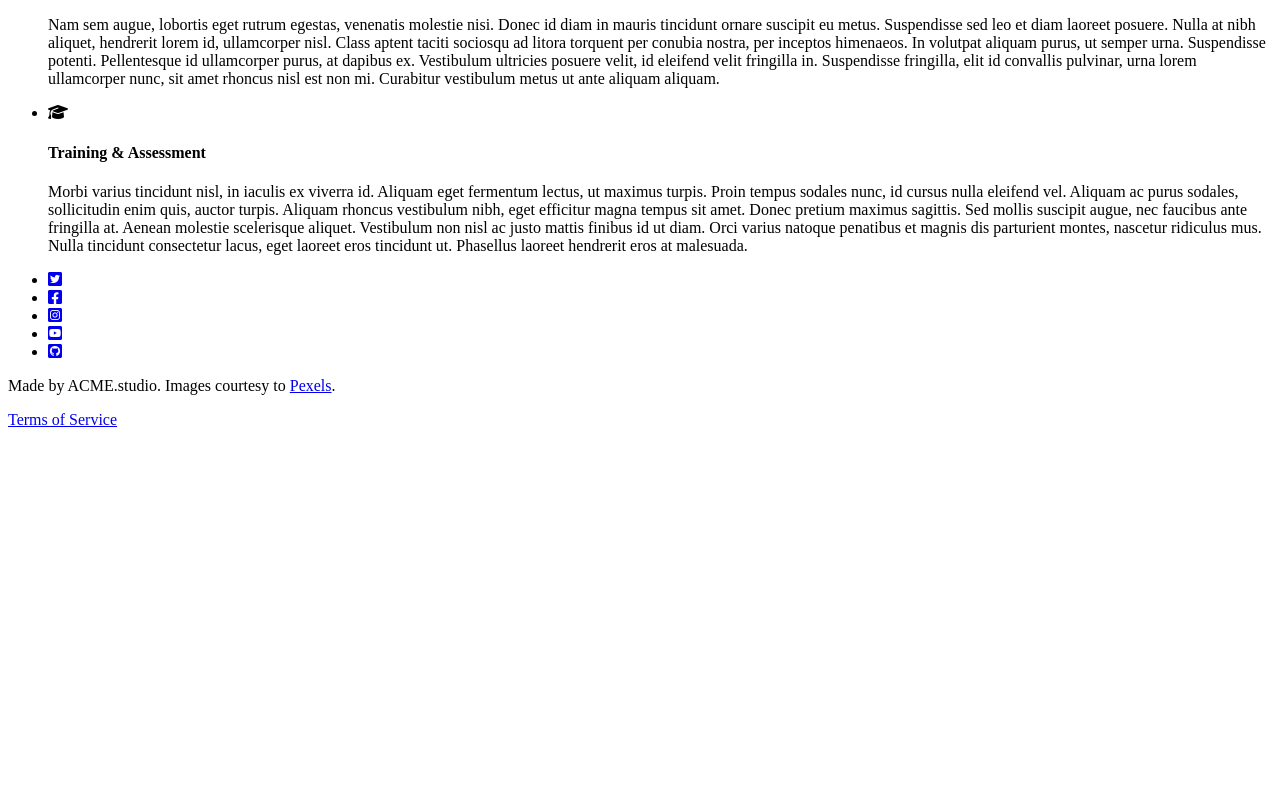
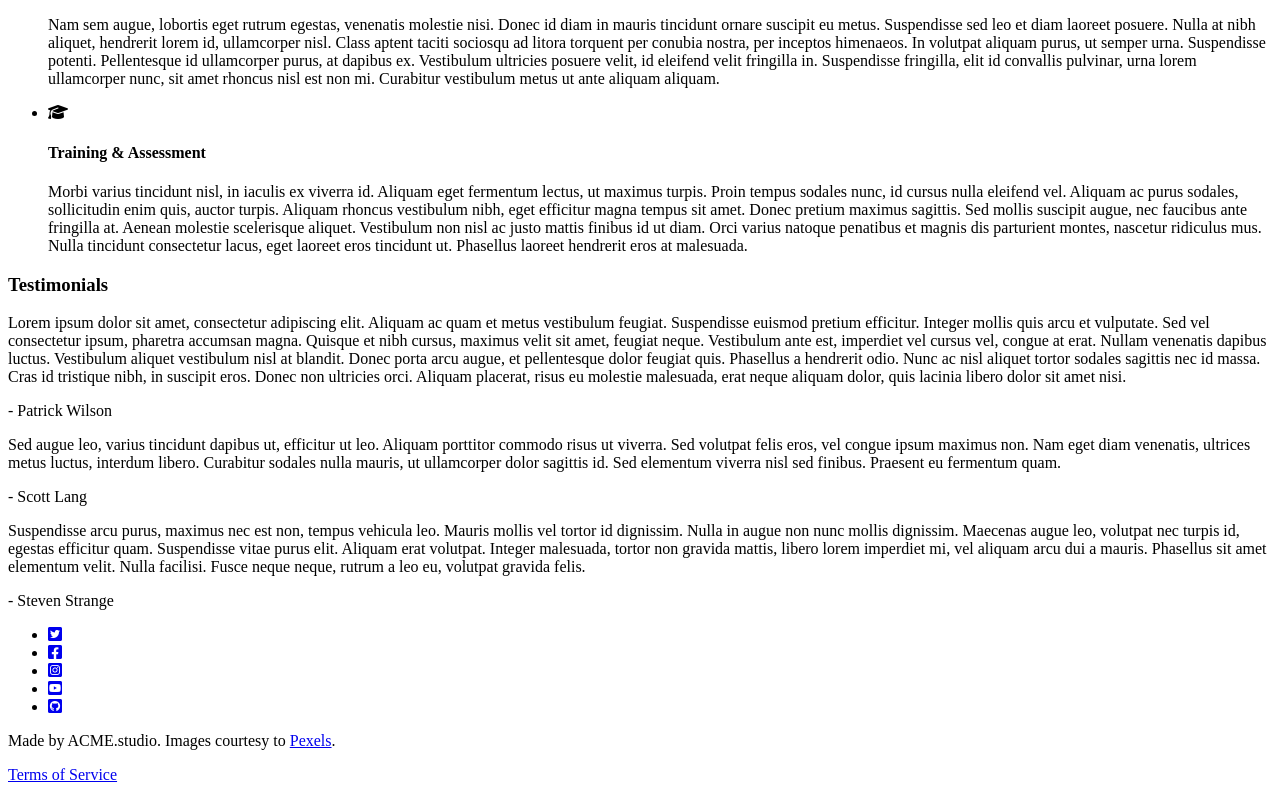
Before and after one commit to avelasquezn/acme-studio-basic-landing, a plain HTML site: page public/index.html in a window 1280 px wide. Shown: the part 914-1714 px from the top of the page. Before the commit the page ends 1359 px from the top, so only its background shows below. Drawn offline with nearby package versions, Linux system fonts and the light colour scheme.

Commit message:
feat(reviews): Added Reviews Section Content.

```diff
--- a/public/index.html
+++ b/public/index.html
@@ -64,7 +64,15 @@
             </ul>
         </section>
 
-        <section id="reviews"></section>
+        <section id="reviews">
+            <h3>Testimonials</h3>
+            <p>Lorem ipsum dolor sit amet, consectetur adipiscing elit. Aliquam ac quam et metus vestibulum feugiat. Suspendisse euismod pretium efficitur. Integer mollis quis arcu et vulputate. Sed vel consectetur ipsum, pharetra accumsan magna. Quisque et nibh cursus, maximus velit sit amet, feugiat neque. Vestibulum ante est, imperdiet vel cursus vel, congue at erat. Nullam venenatis dapibus luctus. Vestibulum aliquet vestibulum nisl at blandit. Donec porta arcu augue, et pellentesque dolor feugiat quis. Phasellus a hendrerit odio. Nunc ac nisl aliquet tortor sodales sagittis nec id massa. Cras id tristique nibh, in suscipit eros. Donec non ultricies orci. Aliquam placerat, risus eu molestie malesuada, erat neque aliquam dolor, quis lacinia libero dolor sit amet nisi.</p>
+            <p>- Patrick Wilson</p>
+            <p>Sed augue leo, varius tincidunt dapibus ut, efficitur ut leo. Aliquam porttitor commodo risus ut viverra. Sed volutpat felis eros, vel congue ipsum maximus non. Nam eget diam venenatis, ultrices metus luctus, interdum libero. Curabitur sodales nulla mauris, ut ullamcorper dolor sagittis id. Sed elementum viverra nisl sed finibus. Praesent eu fermentum quam.</p>
+            <p>- Scott Lang</p>
+            <p>Suspendisse arcu purus, maximus nec est non, tempus vehicula leo. Mauris mollis vel tortor id dignissim. Nulla in augue non nunc mollis dignissim. Maecenas augue leo, volutpat nec turpis id, egestas efficitur quam. Suspendisse vitae purus elit. Aliquam erat volutpat. Integer malesuada, tortor non gravida mattis, libero lorem imperdiet mi, vel aliquam arcu dui a mauris. Phasellus sit amet elementum velit. Nulla facilisi. Fusce neque neque, rutrum a leo eu, volutpat gravida felis.</p>
+            <p>- Steven Strange</p>
+        </section>
 
         <section id="contact"></section>
 
```
